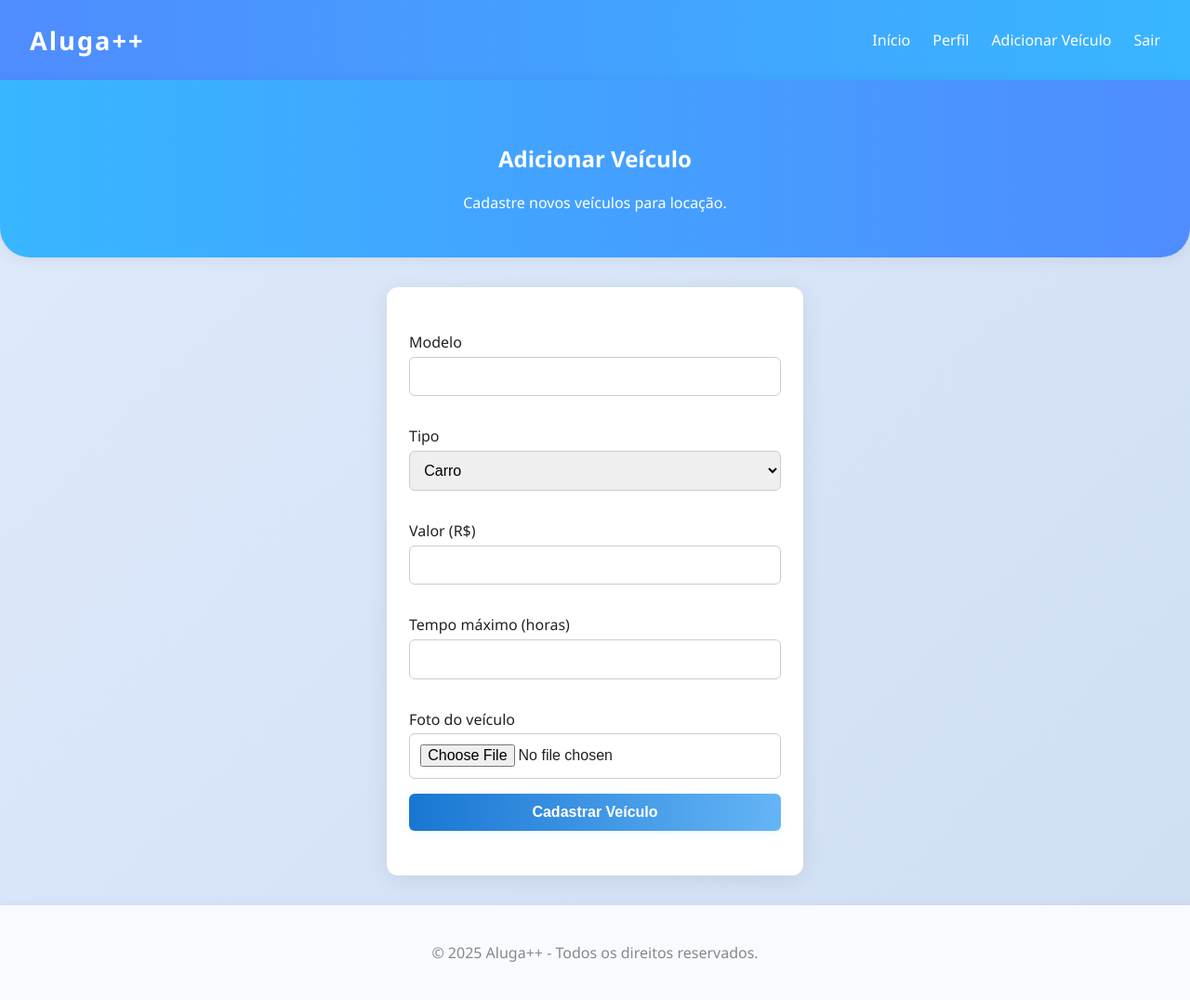
After one commit to Siqueira7/aluga--, a PHP site: page /admin_veiculos.php in a window 1280 px wide. The commit adds this page. Shown: the whole page at 93% size. Run offline with PHP 8.4, Linux system fonts and the light colour scheme; the visitor is signed in with stand-in values (Sample User, id 1).

Commit message:
feat: versão com perfil admin que pode adicionar novos veículos para alugar

```diff
--- /dev/null
+++ b/admin_veiculos.php
@@ -0,0 +1,80 @@
+<?php
+session_start();
+require_once 'db/db.php';
+
+// Verifica se está logado e é admin
+if (!isset($_SESSION['usuario_id']) || !$_SESSION['is_admin']) {
+    header('Location: login.php');
+    exit;
+}
+
+$msg = '';
+if ($_SERVER['REQUEST_METHOD'] === 'POST') {
+    $modelo = $_POST['modelo'];
+    $tipo = $_POST['tipo'];
+    $valor = $_POST['valor'];
+    $tempo_maximo = $_POST['tempo_maximo'];
+    $imagem_nome = '';
+
+    if (isset($_FILES['imagem']) && $_FILES['imagem']['error'] == 0) {
+        $imagem_nome = uniqid() . '_' . $_FILES['imagem']['name'];
+        move_uploaded_file($_FILES['imagem']['tmp_name'], 'img/' . $imagem_nome);
+    }
+
+    $stmt = $pdo->prepare("INSERT INTO veiculos (modelo, tipo, valor, tempo_maximo, disponivel, imagem) VALUES (?, ?, ?, ?, 1, ?)");
+    $stmt->execute([$modelo, $tipo, $valor, $tempo_maximo, $imagem_nome]);
+    $msg = "Veículo cadastrado com sucesso!";
+}
+?>
+<!DOCTYPE html>
+<html lang="pt-br">
+<head>
+    <meta charset="UTF-8">
+    <meta name="viewport" content="width=device-width, initial-scale=1.0">
+    <title>Painel Admin | Adicionar Veículo</title>
+    <link rel="stylesheet" href="css/style.css">
+</head>
+<body>
+    <header>
+        <nav class="navbar">
+            <div class="logo">Aluga++</div>
+            <ul class="nav-links">
+                <li><a href="index.php">Início</a></li>
+                <li><a href="profile.php">Perfil</a></li>
+                <li><a href="admin_veiculos.php" class="btn-admin">Adicionar Veículo</a></li>
+                <li><a href="logout.php">Sair</a></li>
+            </ul>
+        </nav>
+    </header>
+    <main>
+        <section class="hero">
+            <h1>Adicionar Veículo</h1>
+            <p>Cadastre novos veículos para locação.</p>
+        </section>
+        <section class="form-section">
+            <?php if ($msg): ?>
+                <div class="form-card" style="color: #080; margin-bottom: 1rem;"><?= $msg ?></div>
+            <?php endif; ?>
+            <form class="form-card" method="post" enctype="multipart/form-data">
+                <label for="modelo">Modelo</label>
+                <input type="text" id="modelo" name="modelo" required>
+                <label for="tipo">Tipo</label>
+                <select id="tipo" name="tipo" required>
+                    <option value="Carro">Carro</option>
+                    <option value="Moto">Moto</option>
+                </select>
+                <label for="valor">Valor (R$)</label>
+                <input type="number" id="valor" name="valor" step="0.01" required>
+                <label for="tempo_maximo">Tempo máximo (horas)</label>
+                <input type="number" id="tempo_maximo" name="tempo_maximo" min="1" required>
+                <label for="imagem">Foto do veículo</label>
+                <input type="file" id="imagem" name="imagem" accept="image/*" required>
+                <button type="submit" class="btn-alugar">Cadastrar Veículo</button>
+            </form>
+        </section>
+    </main>
+    <footer>
+        <p>&copy; 2025 Aluga++ - Todos os direitos reservados.</p>
+    </footer>
+</body>
+</html>
--- a/css/style.css
+++ b/css/style.css
@@ -4,57 +4,66 @@ body {
     background: linear-gradient(135deg, #e0eafc 0%, #cfdef3 100%);
     color: #222;
 }
+
 .navbar {
     display: flex;
     justify-content: space-between;
     align-items: center;
     background: linear-gradient(90deg, #4f8cff 0%, #38b6ff 100%);
-    box-shadow: 0 2px 8px rgba(0,0,0,0.08);
+    box-shadow: 0 2px 8px rgba(0, 0, 0, 0.08);
     padding: 1rem 2rem;
 }
+
 .logo {
     font-size: 1.7rem;
     font-weight: bold;
     color: #fff;
     letter-spacing: 2px;
 }
+
 .nav-links {
     list-style: none;
     display: flex;
     gap: 1.5rem;
 }
+
 .nav-links a {
     color: #fff;
     text-decoration: none;
     font-weight: 500;
     transition: color 0.2s;
 }
+
 .nav-links a:hover {
     color: #222;
 }
+
 .hero {
     text-align: center;
     padding: 3rem 1rem 2rem 1rem;
     background: linear-gradient(90deg, #38b6ff 0%, #4f8cff 100%);
     color: #fff;
-    box-shadow: 0 2px 16px rgba(0,0,0,0.07);
+    box-shadow: 0 2px 16px rgba(0, 0, 0, 0.07);
     border-radius: 0 0 32px 32px;
     margin-bottom: 2rem;
 }
+
 .veiculos {
     max-width: 1200px;
     margin: 0 auto;
     padding: 1rem;
 }
+
 .veiculos-lista {
     display: grid;
     grid-template-columns: repeat(auto-fit, minmax(260px, 1fr));
     gap: 2rem;
 }
+
 .card-veiculo {
     background: #fff;
     border-radius: 18px;
-    box-shadow: 0 4px 24px rgba(0,0,0,0.10);
+    box-shadow: 0 4px 24px rgba(0, 0, 0, 0.10);
     padding: 1.5rem;
     text-align: center;
     transition: transform 0.2s, box-shadow 0.2s;
@@ -62,17 +71,20 @@ body {
     overflow: hidden;
     animation: fadeInUp 0.7s;
 }
+
 .card-veiculo:hover {
     transform: translateY(-8px) scale(1.03);
-    box-shadow: 0 8px 32px rgba(56,182,255,0.15);
+    box-shadow: 0 8px 32px rgba(56, 182, 255, 0.15);
 }
+
 .card-veiculo img {
     width: 100%;
     max-width: 180px;
     border-radius: 12px;
     margin-bottom: 1rem;
-    box-shadow: 0 2px 8px rgba(56,182,255,0.10);
+    box-shadow: 0 2px 8px rgba(56, 182, 255, 0.10);
 }
+
 .btn-alugar {
     background: linear-gradient(90deg, #38b6ff 0%, #4f8cff 100%);
     color: #fff;
@@ -82,13 +94,15 @@ body {
     font-size: 1rem;
     font-weight: 600;
     cursor: pointer;
-    box-shadow: 0 2px 8px rgba(56,182,255,0.10);
+    box-shadow: 0 2px 8px rgba(56, 182, 255, 0.10);
     transition: background 0.2s, transform 0.2s;
 }
+
 .btn-alugar:hover {
     background: linear-gradient(90deg, #4f8cff 0%, #38b6ff 100%);
     transform: scale(1.05);
 }
+
 footer {
     text-align: center;
     padding: 1.5rem 0;
@@ -96,26 +110,76 @@ footer {
     color: #888;
     font-size: 1rem;
     margin-top: 2rem;
-    box-shadow: 0 -2px 8px rgba(0,0,0,0.04);
+    box-shadow: 0 -2px 8px rgba(0, 0, 0, 0.04);
 }
+
+/* Estilização dos formulários */
+.form-card {
+    display: flex;
+    flex-direction: column;
+    align-items: center;
+    max-width: 400px;
+    margin: 2rem auto;
+    padding: 2rem 1.5rem;
+    background: #fff;
+    border-radius: 12px;
+    box-shadow: 0 4px 24px rgba(0, 0, 0, 0.08);
+}
+
+.form-card label {
+    margin-top: 1rem;
+    margin-bottom: 0.3rem;
+    width: 100%;
+    text-align: left;
+}
+
+.form-card input,
+.form-card select,
+.form-card button {
+    width: 100%;
+    margin-bottom: 1rem;
+    padding: 0.7rem;
+    border-radius: 6px;
+    border: 1px solid #ccc;
+    font-size: 1rem;
+    box-sizing: border-box;
+}
+
+.form-card button {
+    background: linear-gradient(90deg, #1976d2 0%, #64b5f6 100%);
+    color: #fff;
+    border: none;
+    cursor: pointer;
+    font-weight: bold;
+    transition: background 0.3s;
+}
+
+.form-card button:hover {
+    background: linear-gradient(90deg, #1565c0 0%, #42a5f5 100%);
+}
+
 @media (max-width: 600px) {
     .navbar {
         flex-direction: column;
         gap: 1rem;
         padding: 1rem;
     }
+
     .veiculos-lista {
         grid-template-columns: 1fr;
     }
+
     .hero {
         padding: 2rem 0.5rem 1.5rem 0.5rem;
     }
 }
+
 @keyframes fadeInUp {
     from {
         opacity: 0;
         transform: translateY(30px);
     }
+
     to {
         opacity: 1;
         transform: translateY(0);
--- a/db/tabelas.sql
+++ b/db/tabelas.sql
@@ -5,7 +5,8 @@ CREATE TABLE usuarios (
     email VARCHAR(100) UNIQUE NOT NULL,
     senha VARCHAR(255) NOT NULL,
     token_jwt VARCHAR(255),
-    criado_em DATETIME DEFAULT CURRENT_TIMESTAMP
+    criado_em DATETIME DEFAULT CURRENT_TIMESTAMP,
+    is_admin BOOLEAN DEFAULT FALSE
 );
 
 CREATE TABLE veiculos (
@@ -14,7 +15,8 @@ CREATE TABLE veiculos (
     tipo VARCHAR(50) NOT NULL,
     valor DECIMAL(10,2) NOT NULL,
     tempo_maximo INT NOT NULL, -- em horas
-    disponivel BOOLEAN DEFAULT TRUE
+    disponivel BOOLEAN DEFAULT TRUE,
+    imagem VARCHAR(255)
 );
 
 CREATE TABLE locacoes (
--- a/js/main.js
+++ b/js/main.js
@@ -1,7 +1,7 @@
-document.addEventListener('DOMContentLoaded', function() {
+document.addEventListener('DOMContentLoaded', function () {
     const buttons = document.querySelectorAll('.btn-alugar');
     buttons.forEach(btn => {
-        btn.addEventListener('click', function() {
+        btn.addEventListener('click', function () {
             alert('Para alugar um veículo, faça login ou cadastre-se!');
         });
     });
--- a/login.php
+++ b/login.php
@@ -1,4 +1,3 @@
-
 <?php
 require_once 'db/db.php';
 require_once 'vendor/autoload.php'; // Biblioteca JWT
@@ -30,6 +29,8 @@ if ($_SERVER['REQUEST_METHOD'] === 'POST') {
             // Salva token na sessão
             session_start();
             $_SESSION['jwt'] = $token;
+            $_SESSION['usuario_id'] = $user['id'];
+            $_SESSION['is_admin'] = $user['is_admin'];
             header('Location: profile.php');
             exit;
         } else {
--- a/register.php
+++ b/register.php
@@ -1,4 +1,3 @@
-
 <?php
 require_once 'db/db.php';
 
@@ -10,8 +9,9 @@ if ($_SERVER['REQUEST_METHOD'] === 'POST') {
     if ($nome && $email && $senha) {
         $senhaHash = password_hash($senha, PASSWORD_DEFAULT);
         try {
-            $stmt = $pdo->prepare('INSERT INTO usuarios (nome, email, senha) VALUES (?, ?, ?)');
-            $stmt->execute([$nome, $email, $senhaHash]);
+            $is_admin = false; // Sempre falso para cadastro público
+            $stmt = $pdo->prepare("INSERT INTO usuarios (nome, email, senha, is_admin) VALUES (?, ?, ?, ?)");
+            $stmt->execute([$nome, $email, $senhaHash, $is_admin]);
             header('Location: login.php?cadastro=ok');
             exit;
         } catch (PDOException $e) {
--- a/rent.php
+++ b/rent.php
@@ -1,4 +1,3 @@
-
 <?php
 require_once 'db/db.php';
 require_once 'vendor/autoload.php';
@@ -9,6 +8,8 @@ session_start();
 $jwt_secret = 'alugapp_secret_key';
 $erro = '';
 $veiculos = [];
+
+$veiculo_id_url = isset($_GET['veiculo_id']) ? intval($_GET['veiculo_id']) : 0;
 
 if (!empty($_SESSION['jwt'])) {
     try {
@@ -79,7 +80,7 @@ if (!empty($_SESSION['jwt'])) {
                 <label for="veiculo">Veículo</label>
                 <select id="veiculo" name="veiculo" required>
                     <?php foreach ($veiculos as $v): ?>
-                        <option value="<?= $v['id'] ?>">
+                        <option value="<?= $v['id'] ?>" <?= ($v['id'] == $veiculo_id_url) ? 'selected' : '' ?>>
                             <?= htmlspecialchars($v['modelo']) ?> (<?= htmlspecialchars($v['tipo']) ?>) - R$ <?= number_format($v['valor'],2,',','.') ?> | Máx: <?= $v['tempo_maximo'] ?>h
                         </option>
                     <?php endforeach; ?>
```
Also changed, not shown: index.php (+19 -48 lines), img/68c8e6a8a0bf1_bros.jpg (added), img/68c9a7aa4d1c1_Uno.jpg (added), img/68c9a92d2cb5b_fiat-uno.jpg (added), img/68c9a95614557_yamaha-fazer.jpg (added), img/68c9a9894328a_vw-gol.jpg (added), img/fiat-uno.svg (added), img/honda-cg160.svg (added), img/vw-gol.svg (added), img/yamaha-fazer.svg (added), 1 other file.
